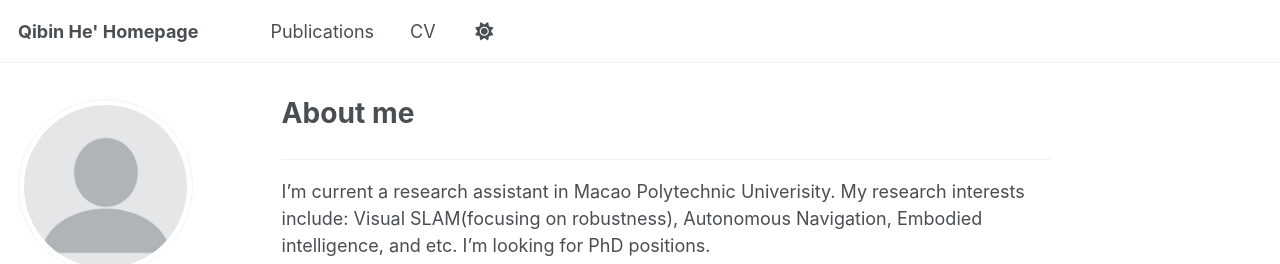
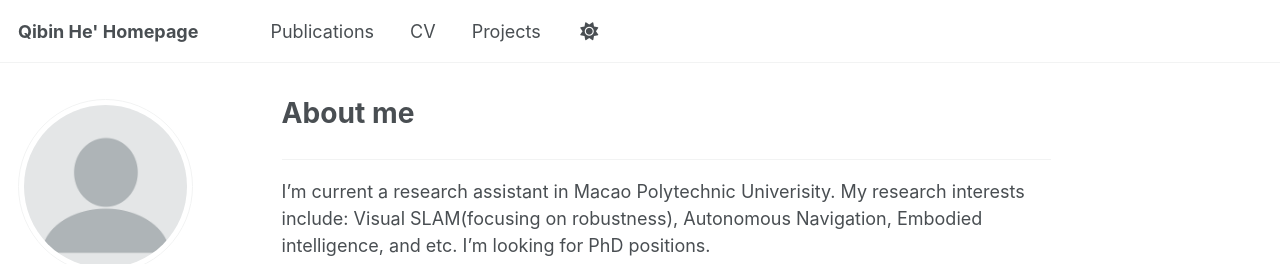
Before and after one commit to MECHA-HE/MECHA-HE.github.io, a Jekyll site: the page built from _pages/about.md, in a window 1280 px wide. Shown: the top 264 px of the page. Built offline with Jekyll 4.4.1, drawn with Linux system fonts in a browser that asks for light colours; some web fonts are replaced; a script bundle is joined from its source files by our own code; library files that are not in the unit come from our copies.

Commit message:
Update navigation.yml

```diff
--- a/_data/navigation.yml
+++ b/_data/navigation.yml
@@ -25,6 +25,8 @@ main:
 
   - title: "CV"
     url: /cv/
+  - title: "Projects"
+    url: /projects/
 
   # - title: "CV"
   #   url: /cv-json/
```
